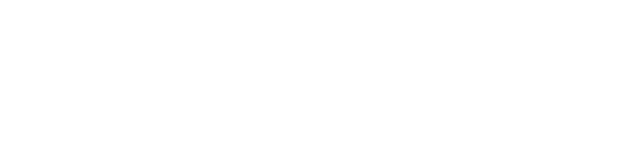
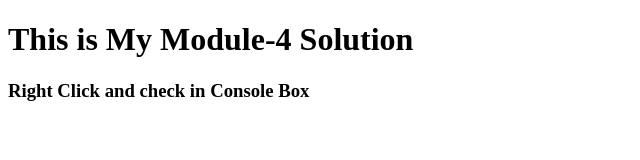
Before and after one commit to Pawan-Kukreja/Pawan-Kukreja.github.io, a plain HTML site: page Mod4-Sol/index.html in a window 1280 px wide. Shown: the whole page, without its empty margins (0-640 px from the left). Drawn offline with Linux system fonts and the light colour scheme.

Commit message:
Update index.html

```diff
--- a/Mod4-Sol/index.html
+++ b/Mod4-Sol/index.html
@@ -5,6 +5,12 @@
 	<title></title>
 </head>
 <body>
+	<h1>
+	This is My Module-4 Solution
+	</h1>
+	<h3>
+	Right Click and check in Console Box
+	</h3>
 <script src="script.js"></script>
 </body>
 </html>
```
